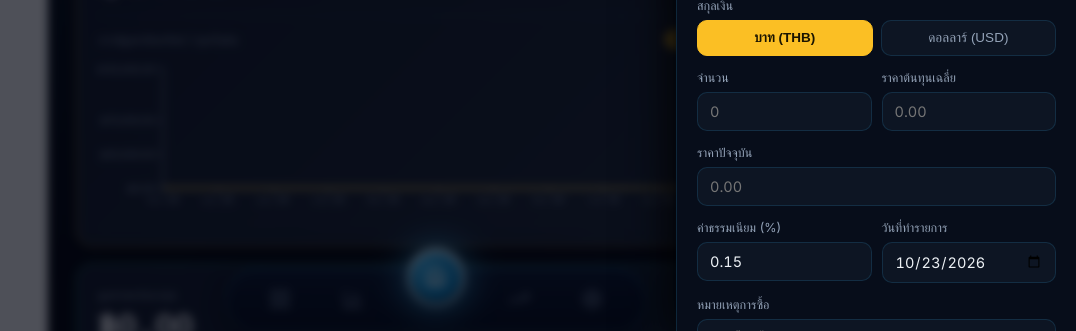
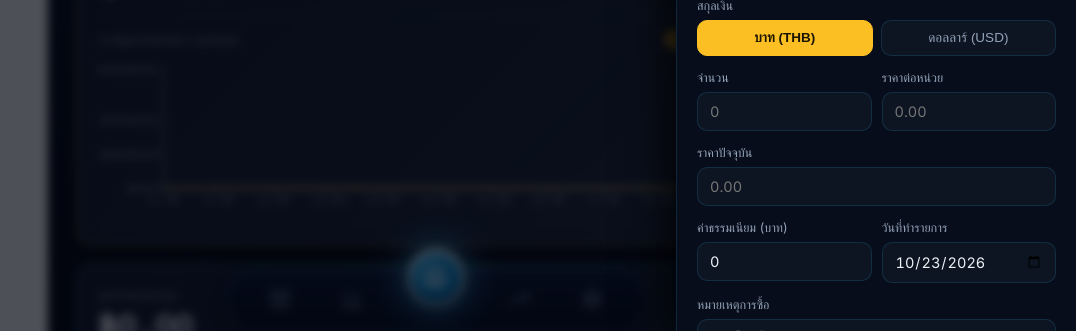
Before and after one commit to Loppol-hub/my-portfolio-app, a React (Vite) app: page / in a window 1280 px wide. Both pictures are taken after a click on the button "เพิ่มสินทรัพย์แรก". Shown: the part 457-788 px from the top of the page, without its empty margins (204-1280 px from the left). Built offline with nearby package versions, Linux system fonts and the light colour scheme.

Commit message:
Update App.jsx

```diff
--- a/src/App.jsx
+++ b/src/App.jsx
@@ -185,7 +185,7 @@ const calcDaysAgo = (dateStr) => {
 
 const emptyForm = {
   name: '', ticker: '', type: 'th_stock', quantity: '', avgCost: '', currentPrice: '', currency: 'THB', industry: '', instrumentType: 'stock',
-  feePct: '0.15', tradeDate: todayStr(), note: '',
+  feePct: '0', tradeDate: todayStr(), note: '',
   tradeAction: 'none', tradeQty: '', tradePrice: '', tradeFx: ''
 };
 
@@ -675,7 +675,7 @@ export default function PortfolioApp() {
   const openAdd = () => {
     setForm({
       ...emptyForm,
-      feePct: '0.15',
+      feePct: '0',
       tradeDate: todayStr(),
       note: '',
       tradeFx: ''
@@ -696,7 +696,7 @@ export default function PortfolioApp() {
       currency: h.currency === 'USD' ? 'USD' : 'THB',
       industry: h.industry || '',
       instrumentType: h.instrumentType || 'stock',
-      feePct: '0.15',
+      feePct: '0',
       tradeDate: todayStr(),
       note: '',
       tradeAction: 'none',
@@ -1742,7 +1742,7 @@ export default function PortfolioApp() {
                                   <div style={{ display: 'flex', justifyContent: 'space-between', fontSize: '10.5px', color: 'var(--muted)', paddingBottom: '4px', borderBottom: '1px solid rgba(255,255,255,0.08)', marginBottom: '6px' }} className="pf-mono">
                                     <span style={{ minWidth: '85px' }}>วันที่ซื้อ</span>
                                     <span style={{ textAlign: 'center', flex: 1 }}>จำนวน</span>
-                                    <span style={{ textAlign: 'right', flex: 1 }}>ต้นทุน/หุ้น</span>
+                                    <span style={{ textAlign: 'right', flex: 1 }}>ราคา/หน่วย</span>
                                     <span style={{ textAlign: 'right', minWidth: '70px' }}>กำไร/ขาดทุน</span>
                                   </div>
                                   <div style={{ display: 'flex', flexDirection: 'column', gap: '6px' }}>
@@ -1938,7 +1938,7 @@ export default function PortfolioApp() {
                                   <div style={{ display: 'flex', justifyContent: 'space-between', fontSize: '10.5px', color: 'var(--muted)', paddingBottom: '4px', borderBottom: '1px solid rgba(255,255,255,0.08)', marginBottom: '6px' }} className="pf-mono">
                                     <span style={{ minWidth: '85px' }}>วันที่ซื้อ</span>
                                     <span style={{ textAlign: 'center', flex: 1 }}>จำนวน</span>
-                                    <span style={{ textAlign: 'right', flex: 1 }}>ต้นทุน/หุ้น</span>
+                                    <span style={{ textAlign: 'right', flex: 1 }}>ราคา/หน่วย</span>
                                     <span style={{ textAlign: 'right', minWidth: '70px' }}>กำไร/ขาดทุน</span>
                                   </div>
                                   <div style={{ display: 'flex', flexDirection: 'column', gap: '6px' }}>
@@ -2342,7 +2342,7 @@ export default function PortfolioApp() {
                                     <div style={{ display: 'flex', justifyContent: 'space-between', fontSize: '10.5px', color: 'var(--muted)', paddingBottom: '4px', borderBottom: '1px solid rgba(255,255,255,0.08)', marginBottom: '6px' }} className="pf-mono">
                                       <span style={{ minWidth: '85px' }}>วันที่ซื้อ</span>
                                       <span style={{ textAlign: 'center', flex: 1 }}>จำนวน</span>
-                                      <span style={{ textAlign: 'right', flex: 1 }}>ต้นทุน/หุ้น</span>
+                                      <span style={{ textAlign: 'right', flex: 1 }}>ราคา/หน่วย</span>
                                       <span style={{ textAlign: 'right', minWidth: '70px' }}>กำไร/ขาดทุน</span>
                                     </div>
                                     <div style={{ display: 'flex', flexDirection: 'column', gap: '6px' }}>
@@ -2481,8 +2481,8 @@ export default function PortfolioApp() {
 
                     <div className="pf-row2" style={{ marginBottom: '10px' }}>
                       <div>
-                        <label className="pf-label">ค่าธรรมเนียม {(['foreign_stock', 'gold', 'crypto'].includes(form.type) || ['dr', 'etf'].includes(form.instrumentType)) ? `(${form.currency === 'USD' ? 'USD' : 'บาท'})` : '(%)'}</label>
-                        <input className="pf-input pf-mono" inputMode="decimal" value={form.feePct} onChange={(e) => setForm({ ...form, feePct: e.target.value })} placeholder={(['foreign_stock', 'gold', 'crypto'].includes(form.type) || ['dr', 'etf'].includes(form.instrumentType)) ? '0.00' : '0.15'} />
+                        <label className="pf-label">ค่าธรรมเนียม ({form.currency === 'USD' ? 'USD' : 'บาท'})</label>
+                        <input className="pf-input pf-mono" inputMode="decimal" value={form.feePct} onChange={(e) => setForm({ ...form, feePct: e.target.value })} placeholder="0" />
                       </div>
                       <div>
                         <label className="pf-label">วันที่ทำรายการ</label>
@@ -2556,7 +2556,7 @@ export default function PortfolioApp() {
                     <input className="pf-input pf-mono" inputMode="decimal" value={form.quantity} onChange={(e) => setForm({ ...form, quantity: e.target.value })} placeholder="0" />
                   </div>
                   <div className="pf-field">
-                    <label className="pf-label">ราคาต้นทุนเฉลี่ย</label>
+                    <label className="pf-label">ราคาต่อหน่วย</label>
                     <input className="pf-input pf-mono" inputMode="decimal" value={form.avgCost} onChange={(e) => setForm({ ...form, avgCost: e.target.value })} placeholder="0.00" />
                   </div>
                 </div>
@@ -2569,8 +2569,8 @@ export default function PortfolioApp() {
                   <>
                     <div className="pf-row2">
                       <div className="pf-field">
-                        <label className="pf-label">ค่าธรรมเนียม {(['foreign_stock', 'gold', 'crypto'].includes(form.type) || ['dr', 'etf'].includes(form.instrumentType)) ? `(${form.currency === 'USD' ? 'USD' : 'บาท'})` : '(%)'}</label>
-                        <input className="pf-input pf-mono" inputMode="decimal" value={form.feePct} onChange={(e) => setForm({ ...form, feePct: e.target.value })} placeholder={(['foreign_stock', 'gold', 'crypto'].includes(form.type) || ['dr', 'etf'].includes(form.instrumentType)) ? '0.00' : '0.15'} />
+                        <label className="pf-label">ค่าธรรมเนียม ({form.currency === 'USD' ? 'USD' : 'บาท'})</label>
+                        <input className="pf-input pf-mono" inputMode="decimal" value={form.feePct} onChange={(e) => setForm({ ...form, feePct: e.target.value })} placeholder="0" />
                       </div>
                       <div className="pf-field">
                         <label className="pf-label">วันที่ทำรายการ</label>
```
